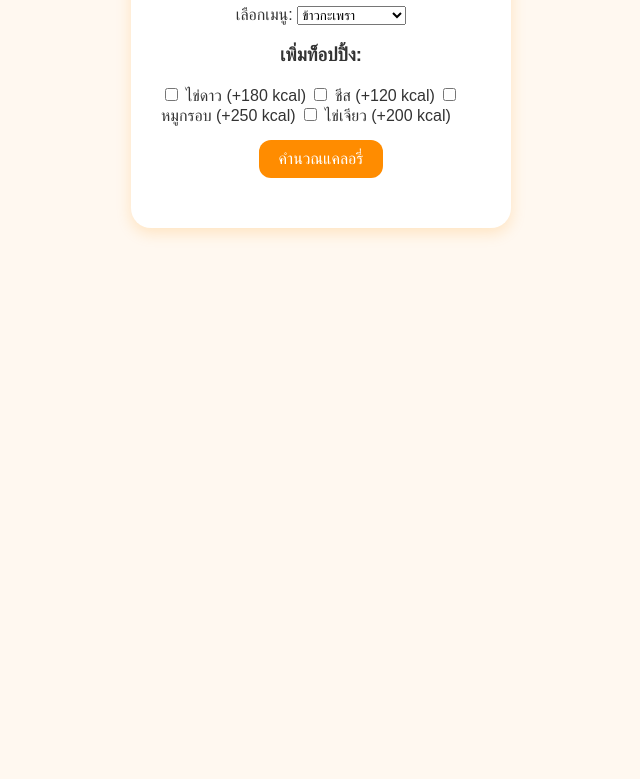
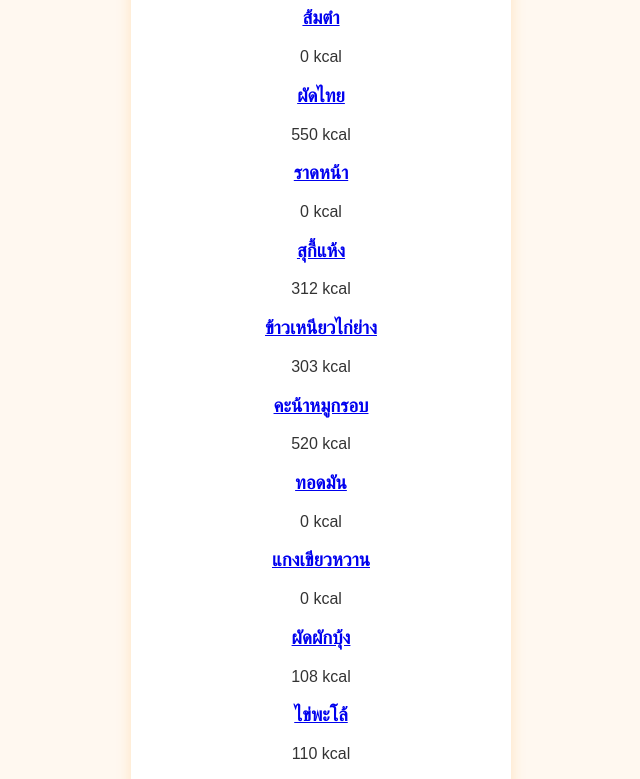
Before and after one commit to sutthiphongs-cloud/whatYouwanttoEAT, a plain HTML site: page index.html in a window 1280 px wide. Shown: the part 357-1136 px from the top of the page, without its empty margins (319-959 px from the left). Before the commit the page ends 800 px from the top, so only its background shows below. Drawn offline with Linux system fonts and the light colour scheme.

Commit message:
index.html

```diff
--- a/index.html
+++ b/index.html
@@ -2,35 +2,27 @@
 <html lang="th">
 <head>
   <meta charset="UTF-8">
-  <meta name="viewport" content="width=device-width, initial-scale=1.0">
-  <title>Food Calorie Calculator</title>
+  <title>รายการอาหารทั้งหมด</title>
   <link rel="stylesheet" href="style.css">
 </head>
 <body>
   <div class="container">
-    <h1>🍊 คำนวณแคลอรี่เมนูอาหาร</h1>
-
-    <label for="menu">เลือกเมนู:</label>
-    <select id="menu">
-      <option value="ข้าวกะเพรา">ข้าวกะเพรา</option>
-      <option value="ข้าวผัด">ข้าวผัด</option>
-      <option value="ข้าวมันไก่">ข้าวมันไก่</option>
-      <option value="ก๋วยเตี๋ยวหมูน้ำตก">ก๋วยเตี๋ยวหมูน้ำตก</option>
-    </select>
-
-    <h3>เพิ่มท็อปปิ้ง:</h3>
-    <div class="addons">
-      <label><input type="checkbox" value="ไข่ดาว"> ไข่ดาว (+180 kcal)</label>
-      <label><input type="checkbox" value="ชีส"> ชีส (+120 kcal)</label>
-      <label><input type="checkbox" value="หมูกรอบ"> หมูกรอบ (+250 kcal)</label>
-      <label><input type="checkbox" value="ไข่เจียว"> ไข่เจียว (+200 kcal)</label>
-    </div>
-
-    <button id="calcBtn">คำนวณแคลอรี่</button>
-
-    <div id="result"></div>
+    <h1>🍱 เมนูอาหารทั้งหมด</h1>
+    <div id="menu-list" class="menu-list"></div>
   </div>
 
   <script src="script.js"></script>
+  <script>
+    const menuContainer = document.getElementById("menu-list");
+    for (const [id, food] of Object.entries(foods)) {
+      const item = document.createElement("div");
+      item.classList.add("menu-item");
+      item.innerHTML = `
+        <h3><a href="food.html?id=${id}">${food.name}</a></h3>
+        <p>${food.base} kcal</p>
+      `;
+      menuContainer.appendChild(item);
+    }
+  </script>
 </body>
 </html>
```
